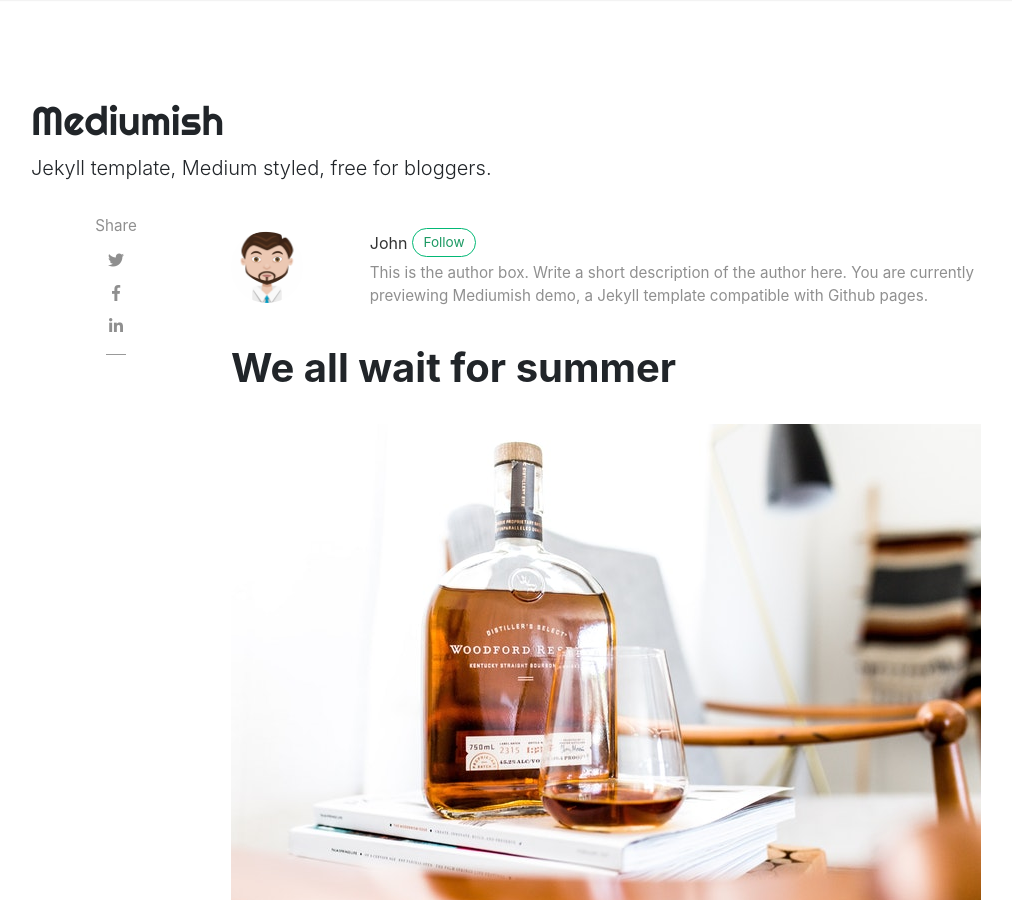
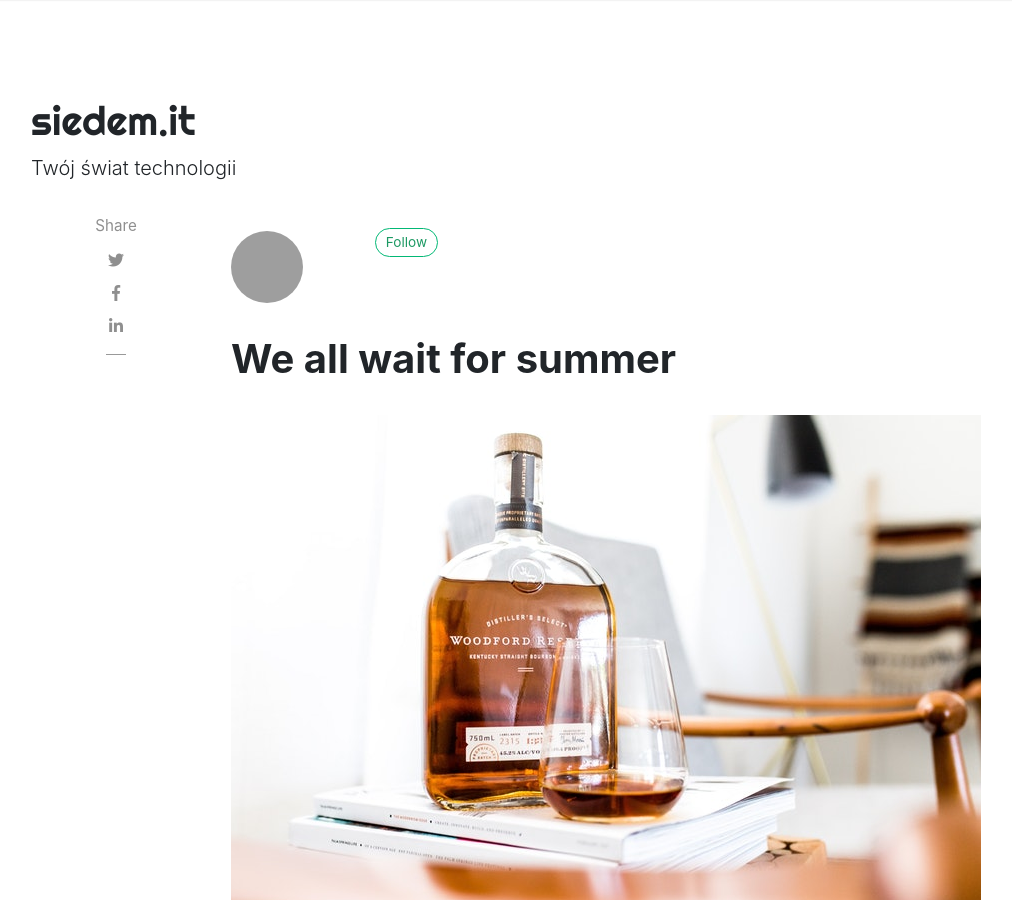
Before and after one commit to marakujaeu/siedem.it, a Jekyll site: the page built from _posts/2018-01-12-we-all-wait-for-summer.md, in a window 1280 px wide and 900 px high. Shown: the whole window, without its empty margins (54-1066 px from the left). Built offline with Jekyll 4.4.1, drawn with Linux system fonts in a browser that asks for light colours; nearby versions of some CDN libraries; comment, search, counter and statistics services are not loaded; some of the changed text lies outside the part shown; grey boxes are pictures that could not be loaded.

Commit message:
chore: update _config.yml

```diff
--- a/_config.yml
+++ b/_config.yml
@@ -1,35 +1,27 @@
 # Site
-name: "Mediumish"
-title: "Mediumish"
-description: "Jekyll template, Medium styled, free for bloggers."
+name: "siedem.it"
+title: "siędem.it"
+description: "Twój świat technologii"
 logo: 'assets/images/logo.png'
 favicon: 'assets/images/logo.png'
-baseurl: /mediumish-theme-jekyll
-google_analytics: 'UA-46278016-1'
-disqus: 'demowebsite'
-mailchimp-list: 'https://wowthemes.us11.list-manage.com/subscribe/post?u=8aeb20a530e124561927d3bd8&amp;id=8c3d2d214b'
+baseurl: ''
+google_analytics: ''
+disqus: ''
+mailchimp-list: ''
 include: ["_pages"]
 permalink: /:title/
 
 # Authors
 authors:
-  sal:
-    name: Sal
-    display_name: Sal
-    gravatar: e56154546cf4be74e393c62d1ae9f9d4
-    email: wowthemesnet@gmail.com
-    web: https://www.wowthemes.net
-    twitter: https://twitter.com/wowthemesnet
-    description: "Author of Mediumish, a Bootstrap Medium styled template available for WordPress, HTML, Ghost and Jekyll. You are currently previewing Jekyll template demo."
-  john:
-    name: John
-    display_name: John
+  adam:
+    name: Adam
+    display_name: Adam
     avatar: 'assets/images/avatar.png'
-    gravatar: b1cc14991db7a456fcd761680bbc8f81
-    email: wowthemesnet@gmail.com
-    web: https://www.wowthemes.net
-    twitter: https://twitter.com/wowthemesnet
-    description: "This is the author box. Write a short description of the author here. You are currently previewing Mediumish demo, a Jekyll template compatible with Github pages."
+    gravatar: 1f9e8b1c3d7bfbf3e1a7e3e8d4b4f417
+    email: adam@marakuja.eu
+    web: https://maracuya.network
+    twitter: https://twitter.com/influ0420
+    description: ""
 
 # Plugins
 plugins:
@@ -67,6 +59,6 @@ adsense-data-ad-client: "ca-pub-3412143450191416"
 adsense-data-ad-slot: "1363087678"
 
 # Lazy Images ("enabled" or "disabled")
-lazyimages: "disabled"
+lazyimages: "enabled"
 
 exclude: [changelog.md, LICENSE.txt, README.md, Gemfile, Gemfile.lock]
```
